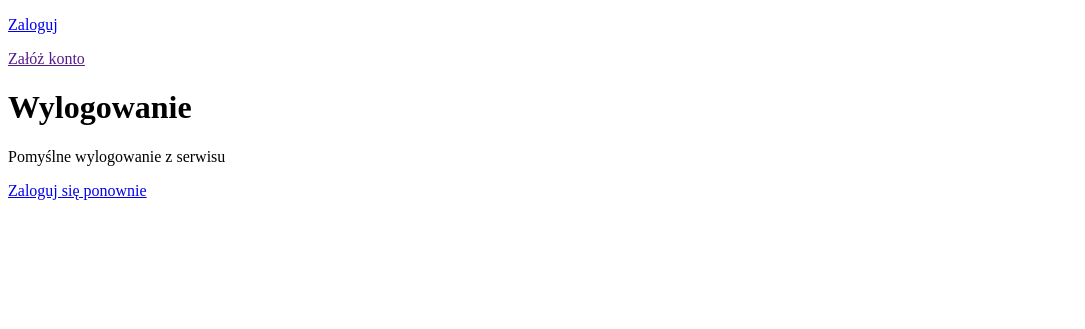
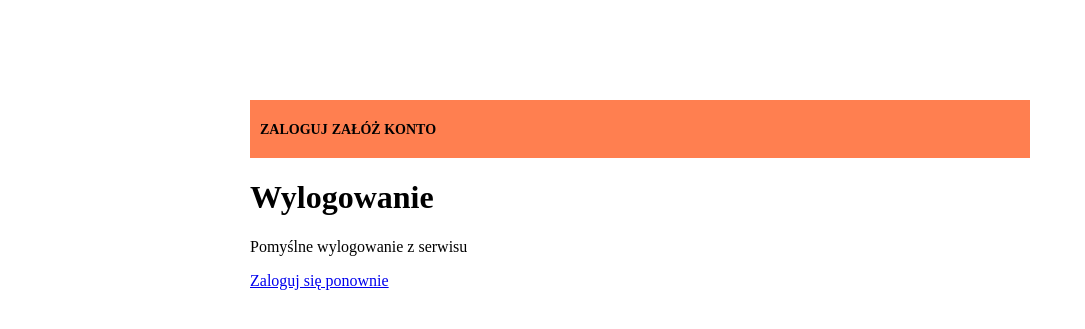
Before and after one commit to JKK86/blog, a Django app: template templates/registration/logged_out.html in a window 1280 px wide. Shown: the top 329 px of the page, without its empty margins (0-1085 px from the left). Run offline with Django 3.2, Linux system fonts and the light colour scheme; the template is opened without the code that fills it, so the values that code supplies are empty.

Commit message:
css changes

```diff
--- a/static/css/style.css
+++ b/static/css/style.css
@@ -1,3 +1,28 @@
+body {
+    margin: 0 250px;
+}
+
+#header {
+    display: flex;
+    height: 100px;
+}
+
+#subheader {
+    display: flex;
+    justify-content: flex-start;
+    align-items: center;
+    background-color: coral;
+    padding: 20px 10px;
+}
+
+#subheader .menu a {
+    text-transform: uppercase;
+    font-size: 14px;
+    font-weight: bold;
+    text-decoration: none;
+    color: black;
+}
+
 .disabled {
     display: none;
 }
--- a/templates/blog/base.html
+++ b/templates/blog/base.html
@@ -15,11 +15,11 @@
 <div id="subheader">
     <div class="menu">
         {% if user.is_authenticated %}
-            <p><a href="">Profil</a></p>
-            <p><a href="{% url 'logout' %}">Wyloguj</a></p>
+            <a href="">Profil</a>
+            <a href="{% url 'logout' %}">Wyloguj</a>
             {% else %}
-            <p><a href="{% url 'login' %}">Zaloguj</a></p>
-            <p><a href="">Załóż konto</a></p>
+            <a href="{% url 'login' %}">Zaloguj</a>
+            <a href="">Załóż konto</a>
         {% endif %}
     </div>
 </div>
```
